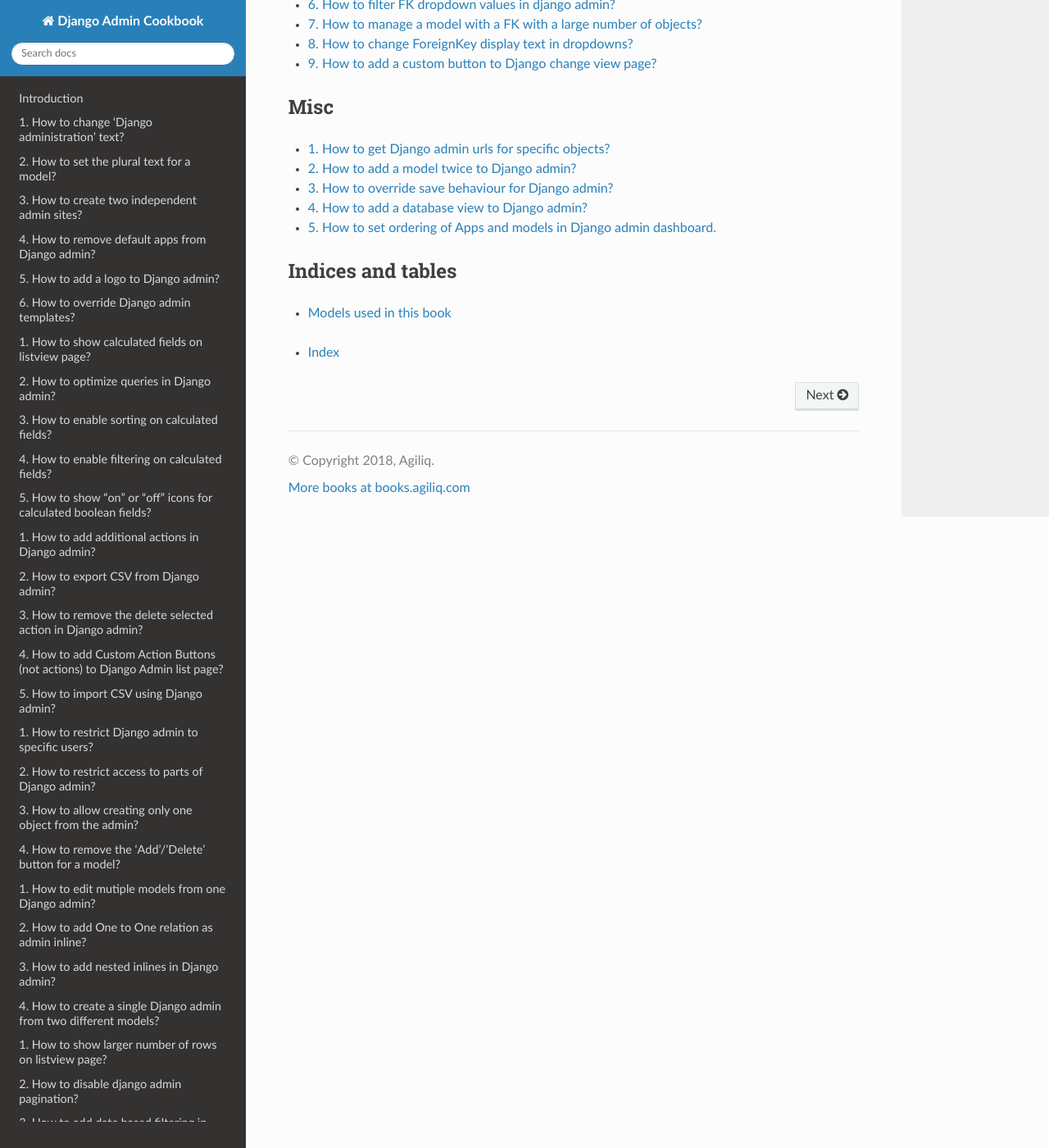
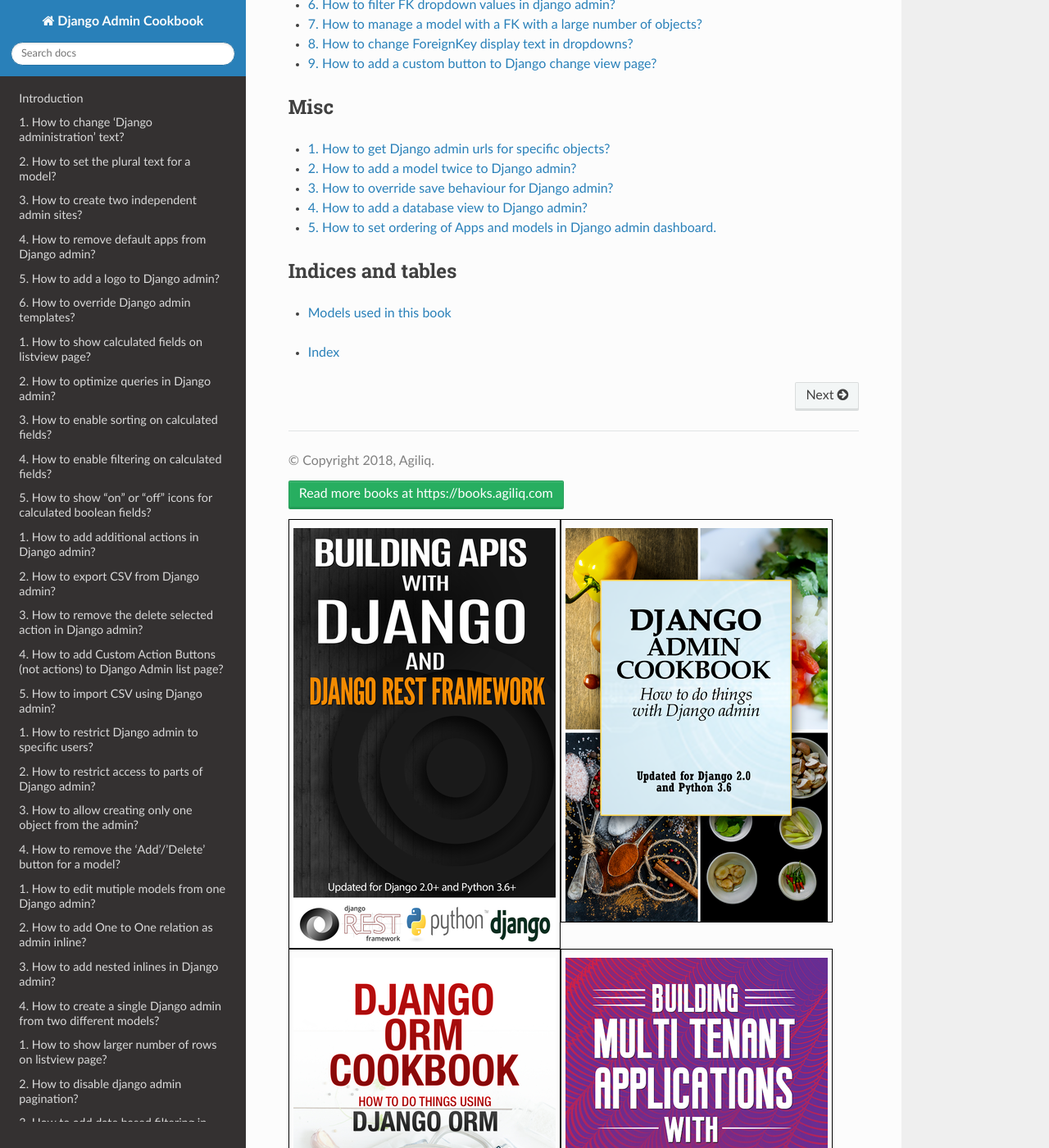
Before and after one commit to agiliq/django-admin-cookbook, a Sphinx documentation site: the page built from docs/index.rst, in a window 1280 px wide and 1400 px high, scrolled down 2918 px. Shown: the whole window at 82% size. Built offline with Sphinx 7.4.7 and the Read the Docs theme 2.0.0, drawn with Linux system fonts in a browser that asks for light colours.

Commit message:
Added books covers to footers

```diff
--- /dev/null
+++ b/docs/_static/css/custom.css
@@ -0,0 +1,17 @@
+.other-books{
+    display: flex;
+    flex-wrap: wrap;
+}
+
+.other-books span{
+    display: flex;
+    flex-wrap: wrap;
+}
+
+.other-books img{
+    padding-left: 5px;
+    padding-right: 5px;
+    padding-top: 10px;
+    border: 1px solid;
+    border-color: black;
+}
--- a/docs/_templates/footer.html
+++ b/docs/_templates/footer.html
@@ -1,5 +1,22 @@
 {%- extends "sphinx_rtd_theme/footer.html" %}
 
 {%- block extrafooter %}
-<a href="https://books.agiliq.com">More books at books.agiliq.com</a>
+<p>
+  <a href="https://books.agiliq.com"  class="btn">Read more books at https://books.agiliq.com</a>
+</p>
+
+<div class="other-books">
+  <a href="http://books.agiliq.com/projects/django-api-polls-tutorial/">
+    <img src="{{ pathto('_static/book-covers/book-cover-api-320.png', 1) }}" />
+  </a>
+  <a href="https://books.agiliq.com/projects/django-admin-cookbook/">
+    <img src="{{ pathto('_static/book-covers/book-cover-dac-320.png', 1) }}" />
+  </a>
+  <a href="https://books.agiliq.com/projects/django-orm-cookbook/">
+    <img src="{{ pathto('_static/book-covers/book-cover-doc-320.png', 1) }}" />
+  </a>
+  <a href="https://books.agiliq.com/projects/django-multi-tenant/">
+    <img src="{{ pathto('_static/book-covers/book-cover-mta-320.png', 1) }}" />
+  </a>
+</div>
 {% endblock %}
--- a/docs/conf.py
+++ b/docs/conf.py
@@ -122,6 +122,7 @@
 # -- Custom marketing js ---
 def setup(app):
     app.add_javascript('js/custom.js')
+    app.add_stylesheet('css/custom.css')
 
 
 # Design customizations
```
Also changed, not shown: docs/_static/book-covers/book-cover-api-320.png (added), docs/_static/book-covers/book-cover-dac-320.png (added), docs/_static/book-covers/book-cover-doc-320.png (added), docs/_static/book-covers/book-cover-mta-320.png (added).
